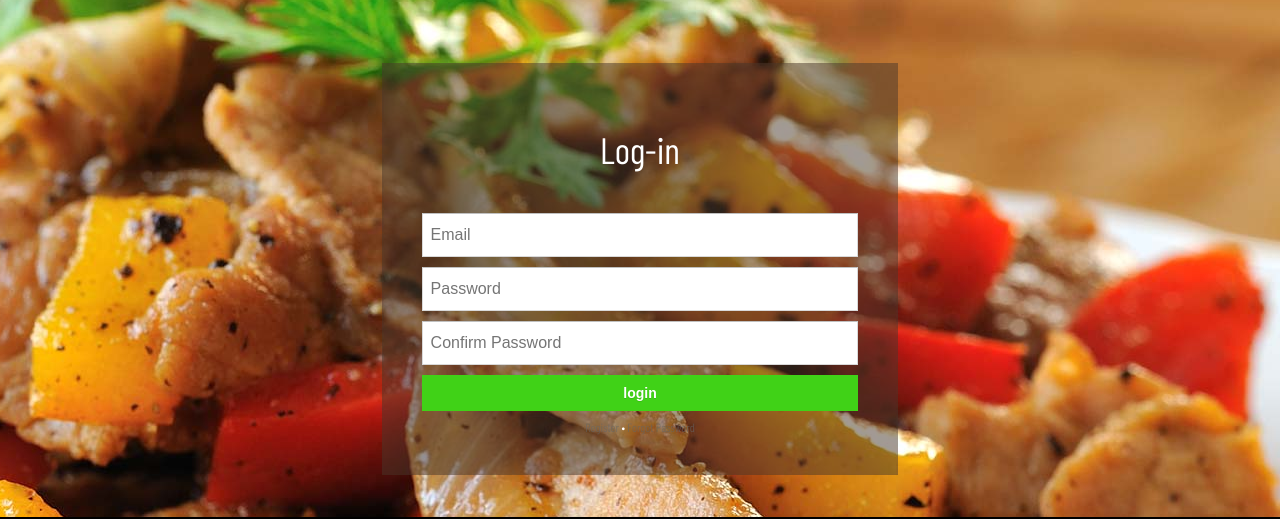
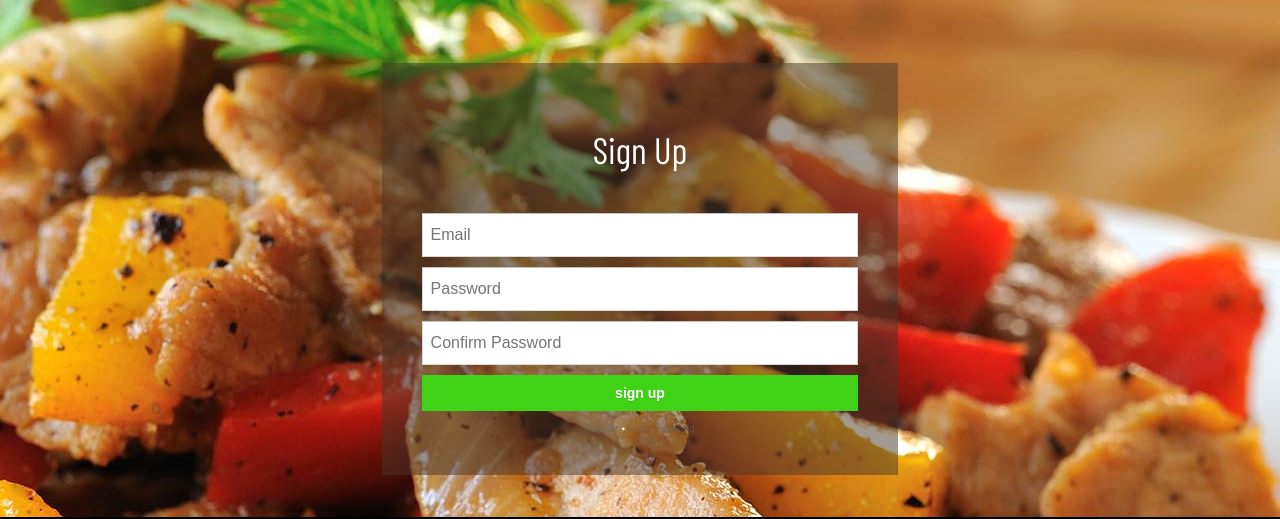
Before and after one commit to JamesUgbanu/Fast-Food-App, a website: page UI/sign-up.html in a window 1280 px wide. Shown: the part 85-604 px from the top of the page. Drawn offline with nearby package versions, Linux system fonts and the light colour scheme; files that its build step writes are made by us from their sources; a web font is replaced by a local one.

```diff
--- a/UI/sign-up.html
+++ b/UI/sign-up.html
@@ -55,12 +55,12 @@
   <div class="content-grid">
     <div class="hero">
       	<div class="login-card">
-    <h1>Log-in</h1><br>
+    <h1>Sign Up</h1><br>
   <form>
     <input type="email" name="user" placeholder="Email">
     <input type="password" name="pass" placeholder="Password">
     <input type="password" name="pass" placeholder="Confirm Password">
-    <input type="submit" name="login" class="login login-submit" value="login">
+    <input type="submit" name="login" class="login login-submit" value="sign up">
   </form>
 
   <div class="login-help">
```
Also changed, not shown: test/test-page.js (+7 -1 lines).
